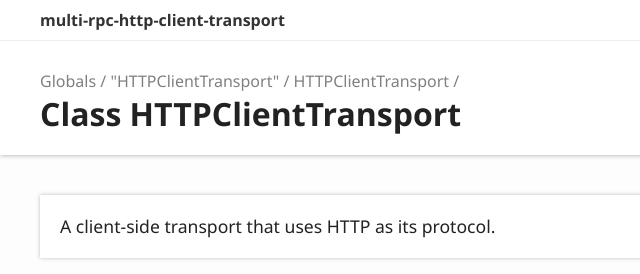
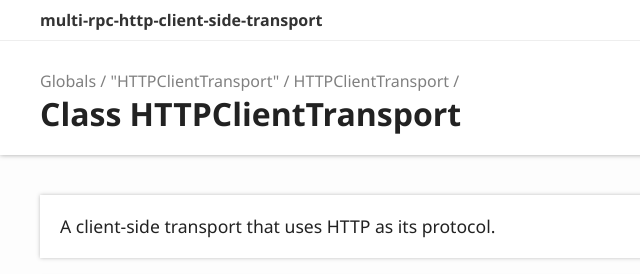
Before and after one commit to znetstar/multi-rpc, a website: page docs/classes/_httpclienttransport_.httpclienttransport.html in a window 1280 px wide. Shown: the top 274 px of the page, 0-640 px from the left. Drawn offline with Linux system fonts and the light colour scheme.

Commit message:
change name

```diff
--- a/docs/classes/_httpclienttransport_.httpclienttransport.html
+++ b/docs/classes/_httpclienttransport_.httpclienttransport.html
@@ -3,7 +3,7 @@
 <head>
 	<meta charset="utf-8">
 	<meta http-equiv="X-UA-Compatible" content="IE=edge">
-	<title>HTTPClientTransport | multi-rpc-http-client-transport</title>
+	<title>HTTPClientTransport | multi-rpc-http-client-side-transport</title>
 	<meta name="description" content="">
 	<meta name="viewport" content="width=device-width, initial-scale=1">
 	<link rel="stylesheet" href="../assets/css/main.css">
@@ -22,7 +22,7 @@
 						<li class="state loading">Preparing search index...</li>
 						<li class="state failure">The search index is not available</li>
 					</ul>
-					<a href="../index.html" class="title">multi-rpc-http-client-transport</a>
+					<a href="../index.html" class="title">multi-rpc-http-client-side-transport</a>
 				</div>
 				<div class="table-cell" id="tsd-widgets">
 					<div id="tsd-filter">
@@ -152,7 +152,7 @@
 							<aside class="tsd-sources">
 								<p>Overrides Transport.__constructor</p>
 								<ul>
-									<li>Defined in <a href="https://github.com/znetstar/multi-rpc-http-client-transport/blob/05b37e0/src/HTTPClientTransport.ts#L23">HTTPClientTransport.ts:23</a></li>
+									<li>Defined in <a href="https://github.com/znetstar/multi-rpc-http-client-side-transport/blob/314cfa3/src/HTTPClientTransport.ts#L23">HTTPClientTransport.ts:23</a></li>
 								</ul>
 							</aside>
 							<div class="tsd-comment tsd-typography">
@@ -192,7 +192,7 @@
 					<div class="tsd-signature tsd-kind-icon">endpoint<span class="tsd-signature-symbol">:</span> <span class="tsd-signature-type">string</span></div>
 					<aside class="tsd-sources">
 						<ul>
-							<li>Defined in <a href="https://github.com/znetstar/multi-rpc-http-client-transport/blob/05b37e0/src/HTTPClientTransport.ts#L40">HTTPClientTransport.ts:40</a></li>
+							<li>Defined in <a href="https://github.com/znetstar/multi-rpc-http-client-side-transport/blob/314cfa3/src/HTTPClientTransport.ts#L40">HTTPClientTransport.ts:40</a></li>
 						</ul>
 					</aside>
 					<div class="tsd-comment tsd-typography">
@@ -207,7 +207,7 @@
 					<div class="tsd-signature tsd-kind-icon">port<span class="tsd-signature-symbol">:</span> <span class="tsd-signature-type">number</span></div>
 					<aside class="tsd-sources">
 						<ul>
-							<li>Defined in <a href="https://github.com/znetstar/multi-rpc-http-client-transport/blob/05b37e0/src/HTTPClientTransport.ts#L17">HTTPClientTransport.ts:17</a></li>
+							<li>Defined in <a href="https://github.com/znetstar/multi-rpc-http-client-side-transport/blob/314cfa3/src/HTTPClientTransport.ts#L17">HTTPClientTransport.ts:17</a></li>
 						</ul>
 					</aside>
 					<div class="tsd-comment tsd-typography">
@@ -223,7 +223,7 @@
 					<aside class="tsd-sources">
 						<p>Overrides Transport.serializer</p>
 						<ul>
-							<li>Defined in <a href="https://github.com/znetstar/multi-rpc-http-client-transport/blob/05b37e0/src/HTTPClientTransport.ts#L40">HTTPClientTransport.ts:40</a></li>
+							<li>Defined in <a href="https://github.com/znetstar/multi-rpc-http-client-side-transport/blob/314cfa3/src/HTTPClientTransport.ts#L40">HTTPClientTransport.ts:40</a></li>
 						</ul>
 					</aside>
 					<div class="tsd-comment tsd-typography">
@@ -238,7 +238,7 @@
 					<div class="tsd-signature tsd-kind-icon">url<wbr>OrPath<span class="tsd-signature-symbol">:</span> <span class="tsd-signature-type">string</span></div>
 					<aside class="tsd-sources">
 						<ul>
-							<li>Defined in <a href="https://github.com/znetstar/multi-rpc-http-client-transport/blob/05b37e0/src/HTTPClientTransport.ts#L23">HTTPClientTransport.ts:23</a></li>
+							<li>Defined in <a href="https://github.com/znetstar/multi-rpc-http-client-side-transport/blob/314cfa3/src/HTTPClientTransport.ts#L23">HTTPClientTransport.ts:23</a></li>
 						</ul>
 					</aside>
 					<div class="tsd-comment tsd-typography">
@@ -292,7 +292,7 @@
 						<li class="tsd-description">
 							<aside class="tsd-sources">
 								<ul>
-									<li>Defined in <a href="https://github.com/znetstar/multi-rpc-http-client-transport/blob/05b37e0/src/HTTPClientTransport.ts#L85">HTTPClientTransport.ts:85</a></li>
+									<li>Defined in <a href="https://github.com/znetstar/multi-rpc-http-client-side-transport/blob/314cfa3/src/HTTPClientTransport.ts#L85">HTTPClientTransport.ts:85</a></li>
 								</ul>
 							</aside>
 							<div class="tsd-comment tsd-typography">
@@ -796,7 +796,7 @@
 							<aside class="tsd-sources">
 								<p>Overrides Transport.send</p>
 								<ul>
-									<li>Defined in <a href="https://github.com/znetstar/multi-rpc-http-client-transport/blob/05b37e0/src/HTTPClientTransport.ts#L57">HTTPClientTransport.ts:57</a></li>
+									<li>Defined in <a href="https://github.com/znetstar/multi-rpc-http-client-side-transport/blob/314cfa3/src/HTTPClientTransport.ts#L57">HTTPClientTransport.ts:57</a></li>
 								</ul>
 							</aside>
 							<div class="tsd-comment tsd-typography">
```
Also changed, not shown: docs/classes/_httpclienttransport_.httperror.html (+5 -5 lines), docs/globals.html (+3 -3 lines), docs/index.html (+7 -7 lines), docs/modules/_httpclienttransport_.html (+2 -2 lines), docs/modules/_index_.html (+2 -2 lines).
